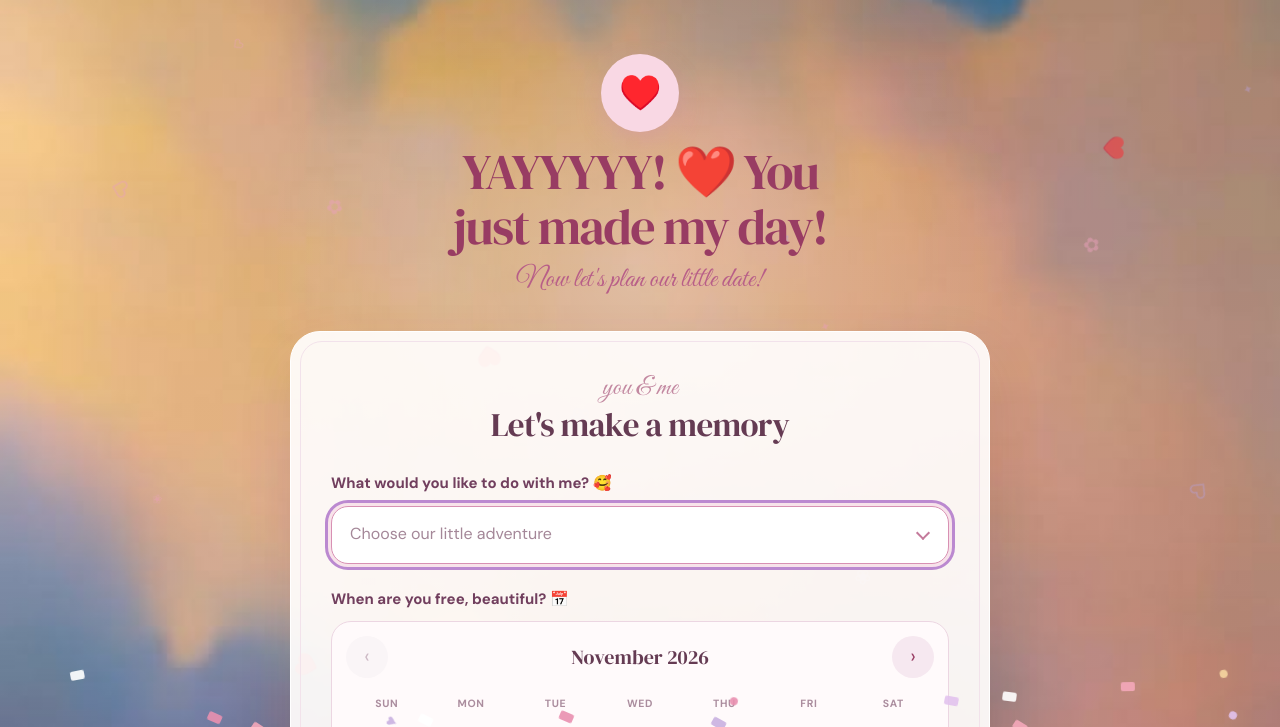
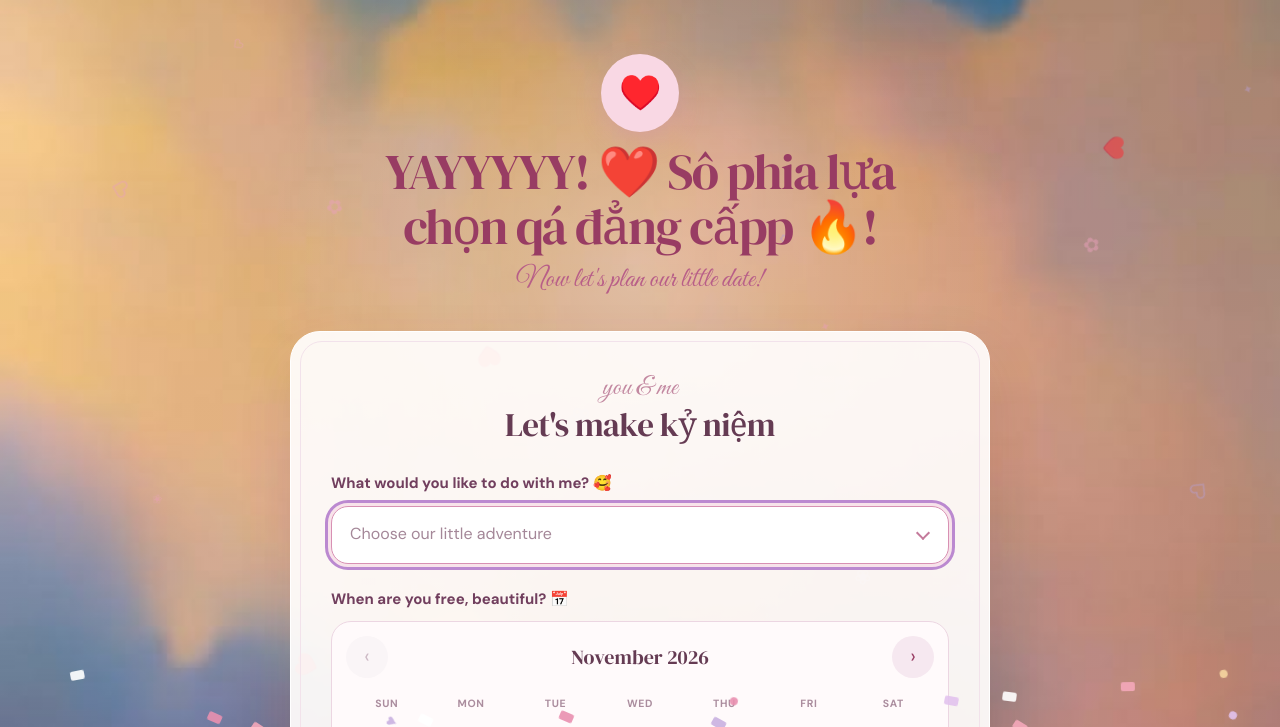
Before and after one commit to TranTien37/ntvk-comuonmotbuoihenchu, a plain HTML site: page index.html in a window 1280 px wide. Both pictures are taken after a click on the button "YASSSSS, đồng íiiii! 🐛". Shown: the top 727 px of the page. Drawn offline with Linux system fonts and the light colour scheme; a web font is replaced by a local one.

Commit message:
Update index.html

```diff
--- a/index.html
+++ b/index.html
@@ -63,13 +63,13 @@
       <div class="planning-shell">
         <div class="celebrate">
           <span class="seal" aria-hidden="true">♥</span>
-          <h2 data-i18n="plan.yay">YAYYYYY! ❤️ Sô phia lựa chọn qá đẳng cấpp 🔥!</h2>
+          <h2 >YAYYYYY! ❤️ Sô phia lựa chọn qá đẳng cấpp 🔥!</h2>
           <p class="celebrate-sub" data-i18n="plan.subtitle">Now let's plan our little date!</p>
         </div>
 
         <div class="planning-card">
           <p class="intro" data-i18n="plan.ourDate">you &amp; me</p>
-          <h3 class="card-title" data-i18n="plan.title">Let's make kỷ niệm </h3>
+          <h3 class="card-title" >Let's make kỷ niệm </h3>
 
           <form id="dateForm" novalidate>
             <div class="field">
```
